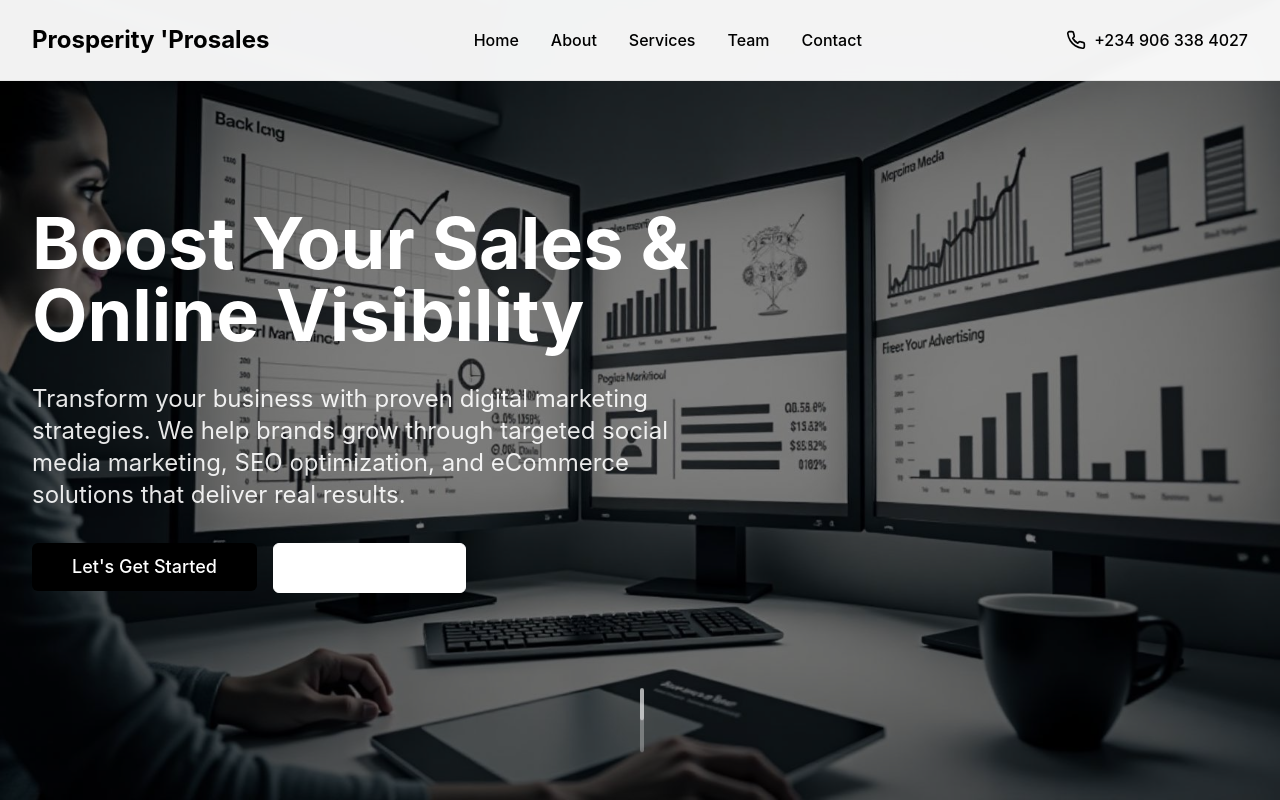
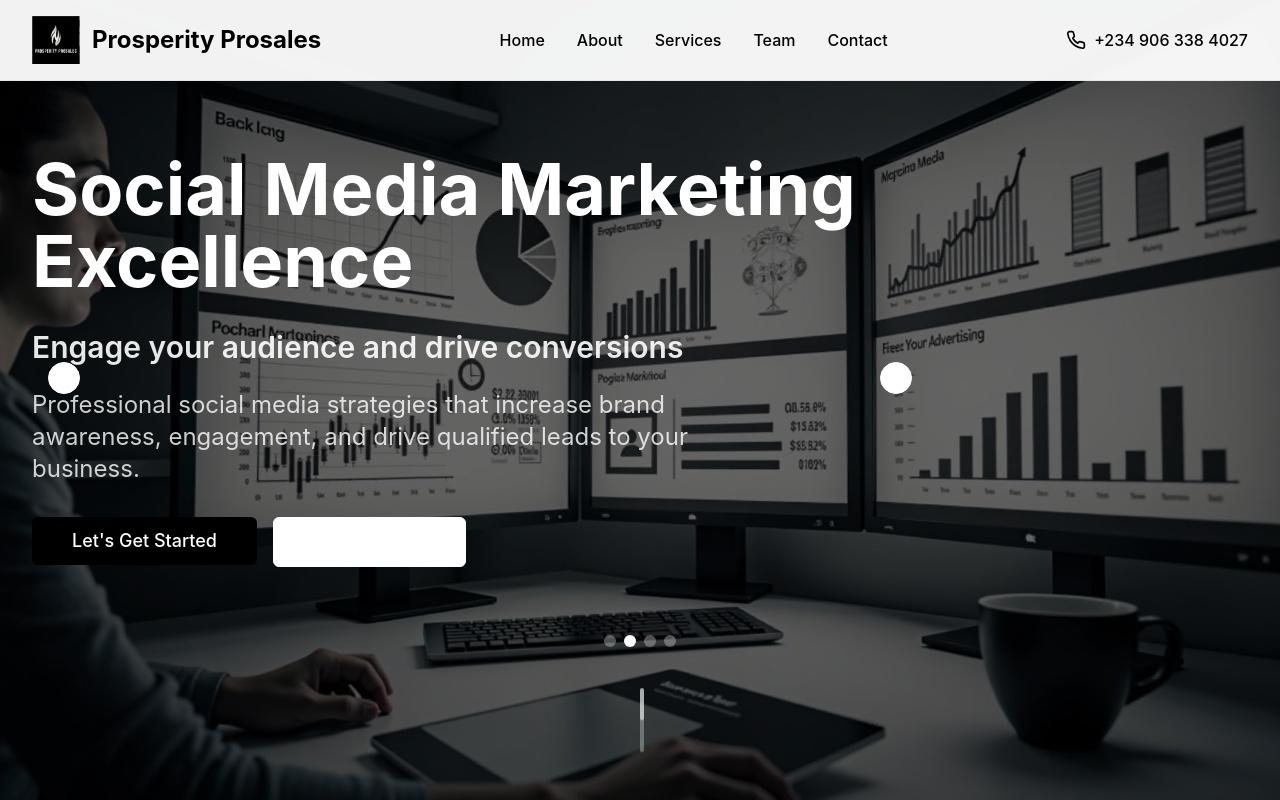
Before and after one commit to folakeprosales6-web/prosperity-prosales-growth, a React (Vite) app: page / in a window 1280 px wide. Shown: the top 800 px of the page. Built offline with nearby package versions, Linux system fonts and the light colour scheme.

Commit message:
Add logo and carousel to hero

```diff
--- a/index.html
+++ b/index.html
@@ -3,12 +3,13 @@
   <head>
     <meta charset="UTF-8" />
     <meta name="viewport" content="width=device-width, initial-scale=1.0" />
-    <title>Prosperity 'Prosales - Digital Marketing & Business Growth Solutions</title>
-    <meta name="description" content="Boost your sales & online visibility with Prosperity 'Prosales. Expert digital marketing services including social media marketing, SEO, eCommerce solutions & web development. 5+ years of proven results." />
-    <meta name="author" content="Prosperity 'Prosales" />
+    <title>Prosperity Prosales - Digital Marketing & Business Growth Solutions</title>
+    <meta name="description" content="Boost your sales & online visibility with Prosperity Prosales. Expert digital marketing services including social media marketing, SEO, eCommerce solutions & web development. 5+ years of proven results." />
+    <meta name="author" content="Prosperity Prosales" />
+    <link rel="icon" href="/favicon.png" type="image/png">
     <meta name="keywords" content="digital marketing, social media marketing, SEO, eCommerce marketing, web design, business growth, online visibility, lead generation" />
 
-    <meta property="og:title" content="Prosperity 'Prosales - Digital Marketing & Business Growth Solutions" />
+    <meta property="og:title" content="Prosperity Prosales - Digital Marketing & Business Growth Solutions" />
     <meta property="og:description" content="Transform your business with proven digital marketing strategies. We help brands grow through social media marketing, SEO optimization, and eCommerce solutions." />
     <meta property="og:type" content="website" />
     <meta property="og:image" content="https://lovable.dev/opengraph-image-p98pqg.png" />
--- a/src/components/About.tsx
+++ b/src/components/About.tsx
@@ -3,11 +3,11 @@ const About = () => {
     <section id="about" className="section">
       <div className="container">
         <div className="max-w-4xl mx-auto text-center">
-          <h2 className="text-4xl md:text-5xl font-bold mb-8">About Prosperity 'Prosales</h2>
+          <h2 className="text-4xl md:text-5xl font-bold mb-8">About Prosperity Prosales</h2>
 
           <div className="text-lg md:text-xl text-muted-foreground mb-12 leading-relaxed">
             <p className="mb-6">
-              For over 5 years, Prosperity 'Prosales has been at the forefront of digital transformation,
+              For over 5 years, Prosperity Prosales has been at the forefront of digital transformation,
               helping businesses across various industries achieve unprecedented online growth. Our mission
               is simple yet powerful: to empower brands with cutting-edge digital marketing strategies
               that drive real, measurable results.
--- a/src/components/Footer.tsx
+++ b/src/components/Footer.tsx
@@ -16,7 +16,7 @@ const Footer = () => {
         <div className="grid md:grid-cols-4 gap-8">
           {/* Company Info */}
           <div className="md:col-span-2">
-            <h3 className="text-2xl font-bold mb-4">Prosperity 'Prosales</h3>
+            <h3 className="text-2xl font-bold mb-4">Prosperity Prosales</h3>
             <p className="mb-6 leading-relaxed opacity-90">
               Your trusted partner in digital marketing success. We help businesses grow their
               online presence through proven strategies and innovative solutions.
@@ -122,7 +122,7 @@ const Footer = () => {
         <div className="border-t border-primary-foreground/20 mt-12 pt-8">
           <div className="flex flex-col md:flex-row items-center justify-between">
             <p className="opacity-80">
-              © {currentYear} Prosperity 'Prosales. All rights reserved.
+              © {currentYear} Prosperity Prosales. All rights reserved.
             </p>
 
             <div className="mt-4 md:mt-0">
--- a/src/components/Header.tsx
+++ b/src/components/Header.tsx
@@ -18,8 +18,15 @@ const Header = () => {
       <div className="container">
         <div className="flex items-center justify-between h-20">
           {/* Logo */}
-          <div className="font-bold text-2xl text-primary">
-            Prosperity 'Prosales
+          <div className="flex items-center space-x-3">
+            <img
+              src="/lovable-uploads/prosperity-logo.png"
+              alt="Prosperity Prosales Logo"
+              className="h-12 w-12"
+            />
+            <div className="font-bold text-2xl text-primary">
+              Prosperity Prosales
+            </div>
           </div>
 
           {/* Desktop Navigation */}
--- a/src/components/Hero.tsx
+++ b/src/components/Hero.tsx
@@ -1,13 +1,73 @@
+import { useState, useEffect } from "react";
 import { Button } from "@/components/ui/button";
+import {
+  Carousel,
+  CarouselContent,
+  CarouselItem,
+  CarouselNext,
+  CarouselPrevious,
+} from "@/components/ui/carousel";
+import { type CarouselApi } from "@/components/ui/carousel";
 import heroImage from "@/assets/hero-digital-marketing.jpg";
 
 const Hero = () => {
+  const [api, setApi] = useState<CarouselApi>();
+  const [current, setCurrent] = useState(0);
+  const [count, setCount] = useState(0);
+
   const scrollToContact = () => {
     const element = document.getElementById("contact");
     if (element) {
       element.scrollIntoView({ behavior: "smooth" });
     }
   };
+
+  const heroSlides = [
+    {
+      title: "Boost Your Sales & Online Visibility",
+      subtitle: "Transform your business with proven digital marketing strategies",
+      description: "We help brands grow through targeted social media marketing, SEO optimization, and eCommerce solutions that deliver real results.",
+    },
+    {
+      title: "Social Media Marketing Excellence",
+      subtitle: "Engage your audience and drive conversions",
+      description: "Professional social media strategies that increase brand awareness, engagement, and drive qualified leads to your business.",
+    },
+    {
+      title: "SEO & Google Business Growth",
+      subtitle: "Dominate search results and local listings",
+      description: "Proven SEO techniques and Google Business Profile optimization that puts your business at the top of search results.",
+    },
+    {
+      title: "eCommerce Solutions That Convert",
+      subtitle: "Turn visitors into loyal customers",
+      description: "Complete eCommerce marketing strategies including store optimization, conversion rate improvement, and sales funnel development.",
+    },
+  ];
+
+  useEffect(() => {
+    if (!api) {
+      return;
+    }
+
+    setCount(api.scrollSnapList().length);
+    setCurrent(api.selectedScrollSnap() + 1);
+
+    api.on("select", () => {
+      setCurrent(api.selectedScrollSnap() + 1);
+    });
+
+    // Auto-scroll every 5 seconds
+    const interval = setInterval(() => {
+      if (api.canScrollNext()) {
+        api.scrollNext();
+      } else {
+        api.scrollTo(0);
+      }
+    }, 5000);
+
+    return () => clearInterval(interval);
+  }, [api]);
 
   return (
     <section id="home" className="relative min-h-screen flex items-center">
@@ -18,21 +78,26 @@ const Hero = () => {
           alt="Digital Marketing Analytics Dashboard"
           className="w-full h-full object-cover"
         />
-        <div className="absolute inset-0 bg-black/50"></div>
+        <div className="absolute inset-0 bg-black/60"></div>
       </div>
 
       {/* Content */}
       <div className="container relative z-10">
+        <Carousel setApi={setApi} className="w-full max-w-4xl">
+          <CarouselContent>
+            {heroSlides.map((slide, index) => (
+              <CarouselItem key={index}>
                 <div className="max-w-4xl">
                   <h1 className="text-5xl md:text-7xl font-bold text-white mb-8 leading-tight">
-            Boost Your Sales &
-            <span className="block">Online Visibility</span>
+                    {slide.title}
                   </h1>
 
-          <p className="text-xl md:text-2xl text-white/90 mb-8 max-w-2xl leading-relaxed">
-            Transform your business with proven digital marketing strategies.
-            We help brands grow through targeted social media marketing, SEO optimization,
-            and eCommerce solutions that deliver real results.
+                  <h2 className="text-2xl md:text-3xl text-white/90 mb-6 font-semibold">
+                    {slide.subtitle}
+                  </h2>
+
+                  <p className="text-xl md:text-2xl text-white/80 mb-8 max-w-2xl leading-relaxed">
+                    {slide.description}
                   </p>
 
                   <div className="flex flex-col sm:flex-row gap-4">
@@ -51,6 +116,25 @@ const Hero = () => {
                     </Button>
                   </div>
                 </div>
+              </CarouselItem>
+            ))}
+          </CarouselContent>
+          <CarouselPrevious className="left-4 text-white border-white hover:bg-white hover:text-black" />
+          <CarouselNext className="right-4 text-white border-white hover:bg-white hover:text-black" />
+        </Carousel>
+
+        {/* Slide indicators */}
+        <div className="flex justify-center mt-8 gap-2">
+          {Array.from({ length: count }).map((_, index) => (
+            <button
+              key={index}
+              className={`w-3 h-3 rounded-full transition-all duration-300 ${
+                index === current - 1 ? "bg-white" : "bg-white/30"
+              }`}
+              onClick={() => api?.scrollTo(index)}
+            />
+          ))}
+        </div>
       </div>
 
       {/* Scroll Indicator */}
--- a/src/components/Testimonials.tsx
+++ b/src/components/Testimonials.tsx
@@ -6,21 +6,21 @@ const Testimonials = () => {
       name: "Sarah Johnson",
       business: "E-commerce Fashion Store",
       rating: 5,
-      text: "Prosperity 'Prosales transformed our online presence completely. Our social media engagement increased by 300% and our online sales tripled within 6 months. Their team is professional, responsive, and truly understands digital marketing.",
+      text: "Prosperity Prosales transformed our online presence completely. Our social media engagement increased by 300% and our online sales tripled within 6 months. Their team is professional, responsive, and truly understands digital marketing.",
       result: "300% increase in engagement"
     },
     {
       name: "Michael Chen",
       business: "Tech Startup",
       rating: 5,
-      text: "Working with Prosperity 'Prosales was a game-changer for our startup. Their SEO expertise helped us rank #1 for our target keywords, and their comprehensive digital strategy boosted our lead generation significantly.",
+      text: "Working with Prosperity Prosales was a game-changer for our startup. Their SEO expertise helped us rank #1 for our target keywords, and their comprehensive digital strategy boosted our lead generation significantly.",
       result: "Ranked #1 for target keywords"
     },
     {
       name: "Aisha Okoye",
       business: "Local Restaurant Chain",
       rating: 5,
-      text: "The team at Prosperity 'Prosales helped us establish a strong local presence. Our Google Business Profile optimization brought in 40% more foot traffic, and their social media campaigns increased our brand awareness tremendously.",
+      text: "The team at Prosperity Prosales helped us establish a strong local presence. Our Google Business Profile optimization brought in 40% more foot traffic, and their social media campaigns increased our brand awareness tremendously.",
       result: "40% increase in foot traffic"
     }
   ];
@@ -38,7 +38,7 @@ const Testimonials = () => {
           <h2 className="text-4xl md:text-5xl font-bold mb-6">What Our Clients Say</h2>
           <p className="text-xl text-muted-foreground max-w-3xl mx-auto">
             Don't just take our word for it. Here's what our satisfied clients have to say
-            about their experience working with Prosperity 'Prosales.
+            about their experience working with Prosperity Prosales.
           </p>
         </div>
 
--- a/src/components/WhyChooseUs.tsx
+++ b/src/components/WhyChooseUs.tsx
@@ -33,7 +33,7 @@ const WhyChooseUs = () => {
     <section className="section">
       <div className="container">
         <div className="text-center mb-16">
-          <h2 className="text-4xl md:text-5xl font-bold mb-6">Why Choose Prosperity 'Prosales</h2>
+          <h2 className="text-4xl md:text-5xl font-bold mb-6">Why Choose Prosperity Prosales</h2>
           <p className="text-xl text-muted-foreground max-w-3xl mx-auto">
             We combine industry expertise with personalized service to deliver digital marketing
             solutions that drive real business growth and sustainable success.
```
Also changed, not shown: public/favicon.png (added), public/lovable-uploads/prosperity-logo.png (added). Lines whose indentation alone changed are shown as unchanged.
